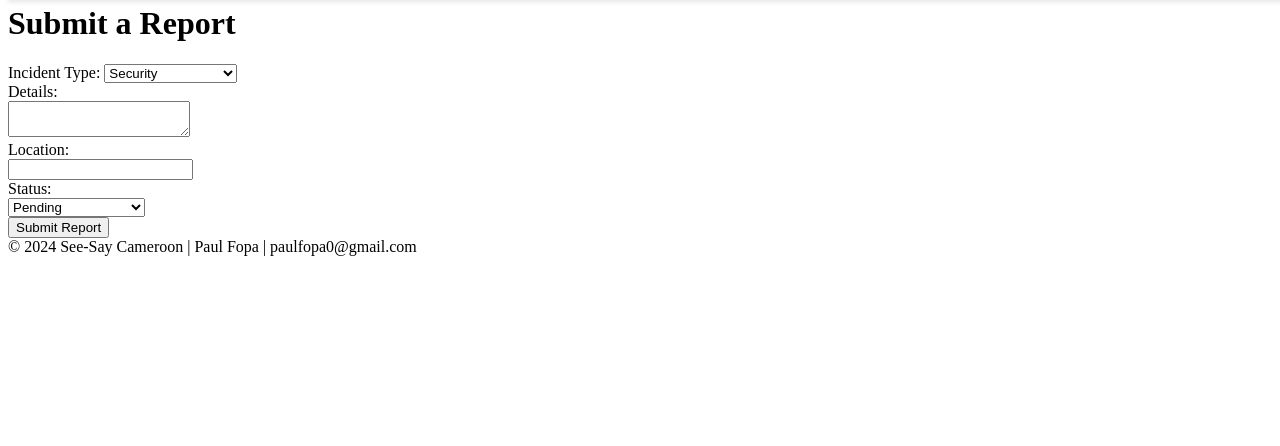
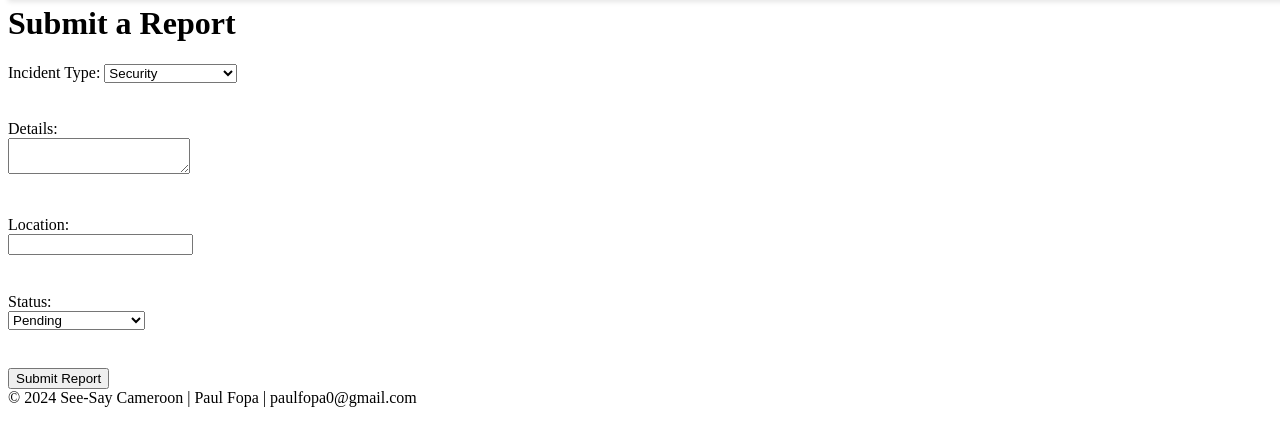
Before and after one commit to FabPaul/portfolio, a Flask app: page /report_form in a window 1280 px wide. Shown: the part 146-592 px from the top of the page. Run offline with Flask 3, Linux system fonts and the light colour scheme; parts of the project's set-up code (start-up, migrations or seed data) failed here and were passed over.

Commit message:
Fixed presentation of Submit Report

```diff
--- a/templates/report.html
+++ b/templates/report.html
@@ -7,6 +7,9 @@
     <style>
         h1 {
             margin-top: 4cm;
+        }
+        .form-group {
+            margin-bottom: 1cm;
         }
     </style>
     {% with messages = get_flashed_messages(with_categories=true) %}
@@ -19,6 +22,7 @@
         {% endif %}
     {% endwith %}
     <form action="/report" method="POST">
+        <div class="form-group">
             <label for="incident_type">Incident Type:</label>
             <select name="incident_type" id="incident_type" required>
                 <option value="Security">Security</option>
@@ -29,16 +33,23 @@
                 <option value="power">Power Supply</option>
                 <option value="Other">Other</option>
             </select><br>
+        </div>
+        <div class="form-group">
             <label for="details">Details:</label><br>
             <textarea name="details" id="details" required></textarea><br>
+        </div>
+        <div class="form-group">
             <label for="location">Location: </label><br>
             <input type="text" id="location" name="location"><br>
+        </div>
+        <div class="form-group">
             <label for="status">Status:</label><br>
             <select id="status" name="status" required>
                 <option value="pending" selected>Pending</option>
                 <option value="investigating">Under Investigation</option>
                 <option value="resolved">Resolved</option>
             </select><br>
+        </div>
         <button type="submit">Submit Report</button>
     </form>
     {% if crsf_token %}
```
Lines whose indentation alone changed are shown as unchanged.
